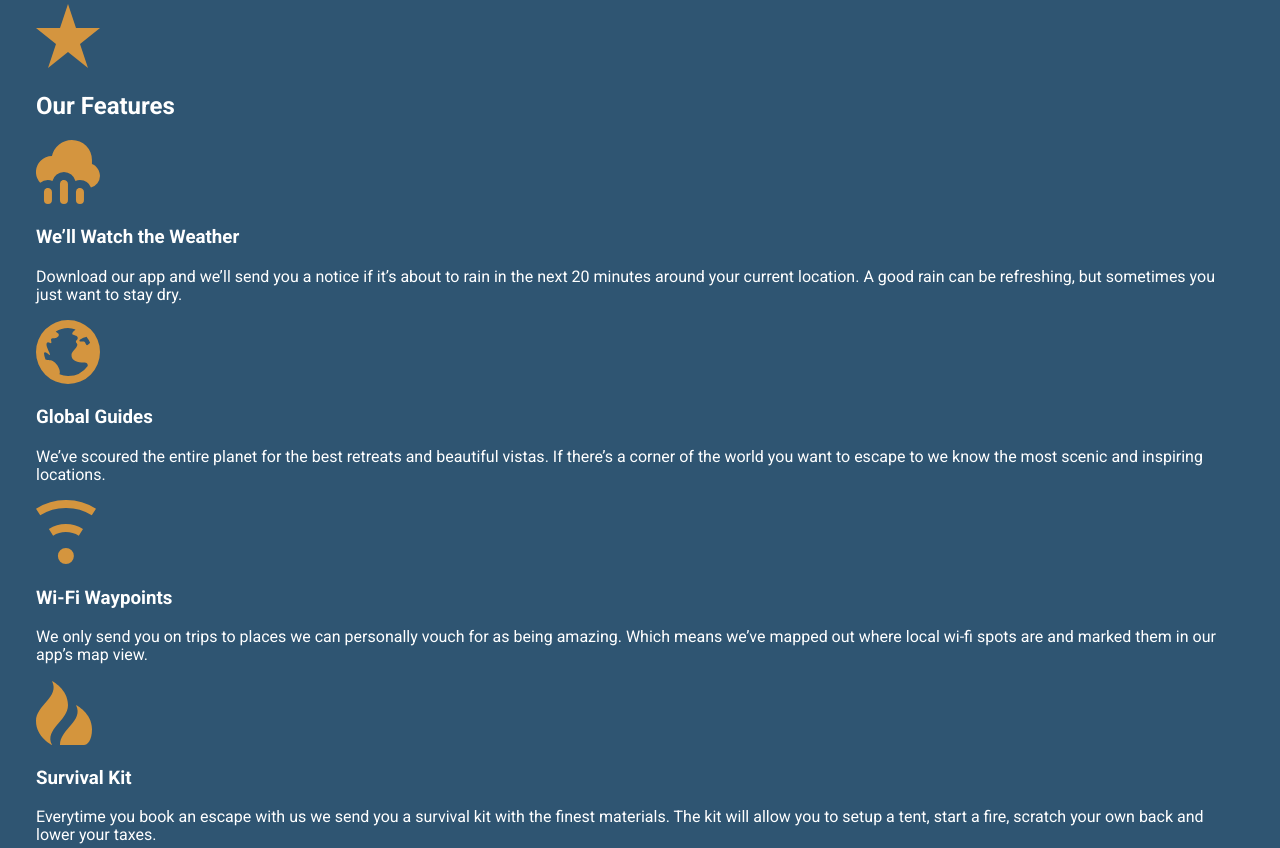
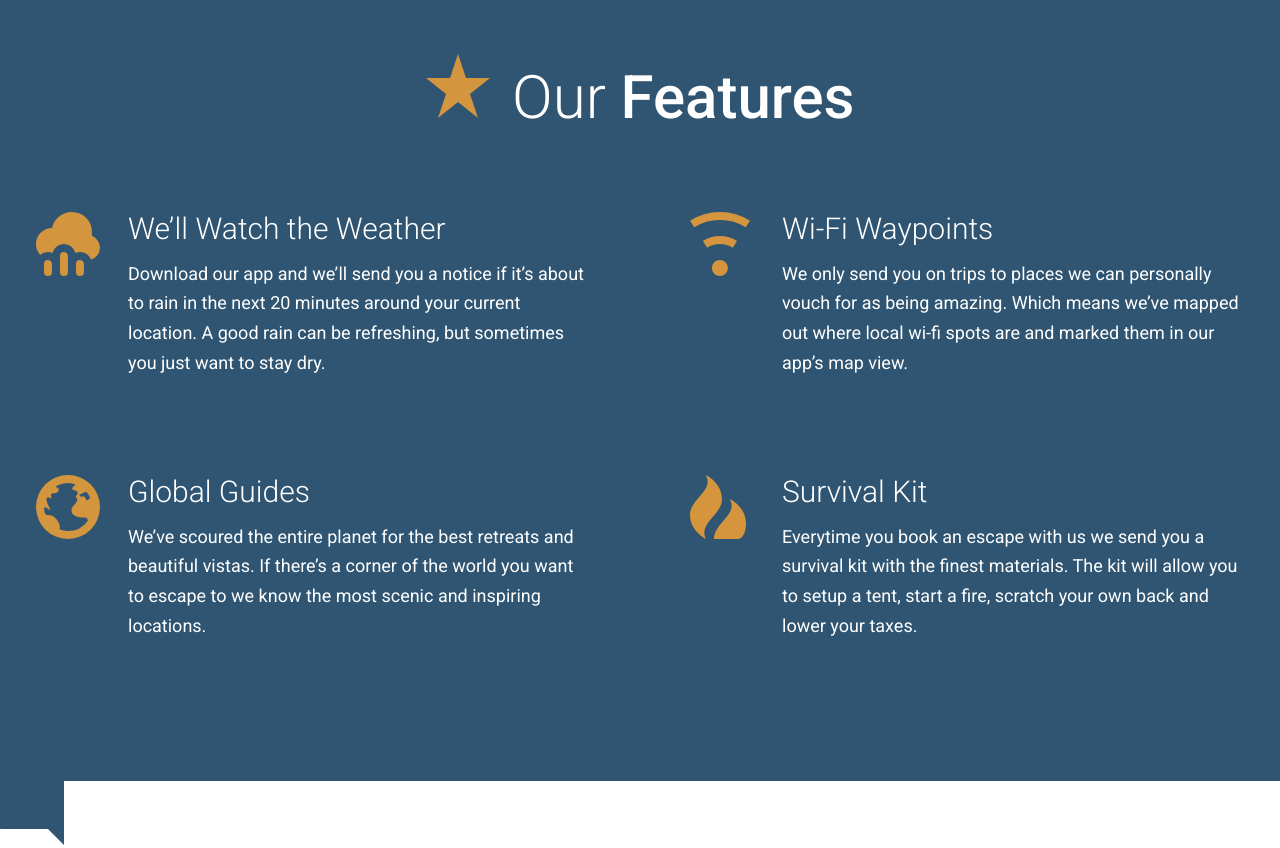
Before and after one commit to isakovnik99/travel-agency-site, a website: page app/index.html in a window 1280 px wide. Shown: the part 2248-3096 px from the top of the page. Drawn offline with Linux system fonts and the light colour scheme.

Commit message:
Finished styling the features section.

```diff
--- a/app/assets/styles/modules/_generic-content-container.css
+++ b/app/assets/styles/modules/_generic-content-container.css
@@ -2,7 +2,10 @@
     p{
         line-height:1.65;
         font-size: 1.125rem;
-        margin:1.75rem 0;
+        margin: 0 0 1.75rem 0;
+        p{
+            font-weight:300;
+        }
 
         @mixin small{
             font-size:1.125rem;
--- a/app/assets/styles/modules/_row.css
+++ b/app/assets/styles/modules/_row.css
@@ -22,6 +22,10 @@
 
             width:66.66%;
         }
+        &__md6{
+            width:50%;
+            float:left;
+        }
         &__md4-larger{
             width:36.66%;
         }
@@ -30,9 +34,18 @@
         }
 
     }
+
     &__gutter{
         margin-right:-65px;
 
+    }
+    &__gutter-large{
+        margin-right:-100px;
+    }
+
+
+    &__gutter-large >div{
+        padding-right:100px;
     }
 
     &__gutter > div{
--- /dev/null
+++ b/app/assets/styles/modules/_section-title.css
@@ -0,0 +1,31 @@
+.section-title{
+
+  font-size:2.5rem;
+
+    font-weight:300;
+    text-align:center;
+    strong{
+        font-weight:500;
+
+    }
+    &__icon{
+        margin-bottom:0.75rem;
+        display:block;
+        margin-left:auto;
+        margin-right:auto;
+
+    }
+
+    @mixin small{
+        &__icon{
+            margin-bottom:0;
+            margin-left:0;
+            display:inline;
+            margin-right:0.5rem;
+        }
+        font-size: 3.75rem;
+    }
+
+
+
+}
--- /dev/null
+++ b/app/assets/styles/modules/feature-item.css
@@ -0,0 +1,39 @@
+.feature-item{
+    @mixin small{
+        padding-left: 92px;
+    }
+
+    padding-bottom:2.5rem;
+
+    position:relative;
+
+
+    &__title{
+        text-align:center;
+
+        margin-top:0.5em;
+        font-size:1.5rem;
+
+
+        @mixin small{
+            text-align:left;
+           margin-top:1em;
+        font-size: 1.875rem;
+       }
+       font-weight:300;
+       margin-bottom:0.75rem;
+
+    }
+
+    &__icon{
+        display:block;
+        margin: 0 auto;
+        @mixin small{
+
+            position:absolute;
+            left:0;
+
+        }
+
+    }
+}
--- a/app/assets/styles/styles.css
+++ b/app/assets/styles/styles.css
@@ -9,3 +9,5 @@
 @import "modules/_headline";
 @import "modules/_row";
 @import "modules/_generic-content-container";
+@import "modules/_section-title";
+@import "modules/feature-item";
--- a/app/index.html
+++ b/app/index.html
@@ -80,24 +80,41 @@
 
   <div id="features" class="page-section page-section__blue">
     <div class="wrapper">
-      <img src="assets/images/icons/star.svg">
-      <h2>Our Features</h2>
 
-      <img src="assets/images/icons/rain.svg">
-      <h3>We&rsquo;ll Watch the Weather</h3>
-      <p>Download our app and we&rsquo;ll send you a notice if it&rsquo;s about to rain in the next 20 minutes around your current location. A good rain can be refreshing, but sometimes you just want to stay dry.</p>
+      <h2 class="section-title"> <img class="section-title__icon" src="assets/images/icons/star.svg"> Our <strong>Features</strong></h2>
 
-      <img src="assets/images/icons/globe.svg">
-      <h3>Global Guides</h3>
-      <p>We&rsquo;ve scoured the entire planet for the best retreats and beautiful vistas. If there&rsquo;s a corner of the world you want to escape to we know the most scenic and inspiring locations.</p>
+      <div class="row row__gutter-large generic-content-container">
+        <div class="row__md6">
 
-      <img src="assets/images/icons/wifi.svg">
-      <h3>Wi-Fi Waypoints</h3>
-      <p>We only send you on trips to places we can personally vouch for as being amazing. Which means we&rsquo;ve mapped out where local wi-fi spots are and marked them in our app&rsquo;s map view.</p>
+            <div class="feature-item">
+              <img class="feature-item__icon" src="assets/images/icons/rain.svg">
+              <h3 class="feature-item__title">We&rsquo;ll Watch the Weather</h3>
+              <p>Download our app and we&rsquo;ll send you a notice if it&rsquo;s about to rain in the next 20 minutes around your current location. A good rain can be refreshing, but sometimes you just want to stay dry.</p>
+          </div>
+          <div class="feature-item">
+              <img  class="feature-item__icon" src="assets/images/icons/globe.svg">
+              <h3 class="feature-item__title">Global Guides</h3>
+              <p>We&rsquo;ve scoured the entire planet for the best retreats and beautiful vistas. If there&rsquo;s a corner of the world you want to escape to we know the most scenic and inspiring locations.</p>
+          </div>
+        </div>
 
-      <img src="assets/images/icons/fire.svg">
-      <h3>Survival Kit</h3>
-      <p>Everytime you book an escape with us we send you a survival kit with the finest materials. The kit will allow you to setup a tent, start a fire, scratch your own back and lower your taxes.</p>
+
+        <div class="row__md6">
+          <div class="feature-item">
+              <img class="feature-item__icon" src="assets/images/icons/wifi.svg">
+              <h3 class="feature-item__title">Wi-Fi Waypoints</h3>
+              <p>We only send you on trips to places we can personally vouch for as being amazing. Which means we&rsquo;ve mapped out where local wi-fi spots are and marked them in our app&rsquo;s map view.</p>
+          </div>
+          <div class="feature-item">
+              <img class="feature-item__icon" src="assets/images/icons/fire.svg">
+              <h3 class="feature-item__title">Survival Kit</h3>
+              <p>Everytime you book an escape with us we send you a survival kit with the finest materials. The kit will allow you to setup a tent, start a fire, scratch your own back and lower your taxes.</p>
+          </div>
+          </div>
+
+        </div>
+
+
   </div>
 </div>
 
--- a/app/temp/styles/styles.css
+++ b/app/temp/styles/styles.css
@@ -701,6 +701,10 @@ a{
 
             width:66.66%;
         }
+        .row__md6{
+            width:50%;
+            float:left;
+        }
         .row__md4-larger{
             width:36.66%;
         }
@@ -714,6 +718,14 @@ a{
 
     }
 
+.row__gutter-large{
+        margin-right:-100px;
+    }
+
+.row__gutter-large >div{
+        padding-right:100px;
+    }
+
 .row__gutter > div{
         padding-right:65px;
 
@@ -723,8 +735,12 @@ a{
 .generic-content-container p{
         line-height:1.65;
         font-size: 1.125rem;
-        margin:1.75rem 0;
+        margin: 0 0 1.75rem 0;
     }
+
+.generic-content-container p p{
+            font-weight:300;
+        }
 
 @media (min-width:530px){
 
@@ -736,3 +752,93 @@ a{
 .generic-content-container p a{
         font-weight:700;
     }
+
+.section-title{
+
+  font-size:2.5rem;
+
+    font-weight:300;
+    text-align:center;
+
+
+
+}
+
+.section-title strong{
+        font-weight:500;
+
+    }
+
+.section-title__icon{
+        margin-bottom:0.75rem;
+        display:block;
+        margin-left:auto;
+        margin-right:auto;
+
+    }
+
+@media (min-width:530px){
+
+.section-title{
+        font-size: 3.75rem
+
+
+
+}
+        .section-title__icon{
+            margin-bottom:0;
+            margin-left:0;
+            display:inline;
+            margin-right:0.5rem;
+        }
+    }
+
+.feature-item{
+
+    padding-bottom:2.5rem;
+
+    position:relative;
+}
+
+@media (min-width:530px){
+
+.feature-item{
+        padding-left: 92px
+}
+    }
+
+.feature-item__title{
+        text-align:center;
+
+        margin-top:0.5em;
+        font-size:1.5rem;
+       font-weight:300;
+       margin-bottom:0.75rem;
+
+    }
+
+@media (min-width:530px){
+
+.feature-item__title{
+            text-align:left;
+           margin-top:1em;
+        font-size: 1.875rem;
+
+    }
+    }
+
+.feature-item__icon{
+        display:block;
+        margin: 0 auto;
+
+    }
+
+@media (min-width:530px){
+
+.feature-item__icon{
+
+            position:absolute;
+            left:0
+
+    }
+    }
```
